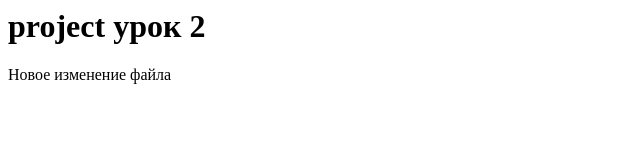
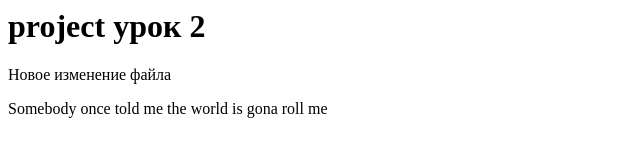
Before and after one commit to KiraRub/test, a plain HTML site: page index.html in a window 1280 px wide. Shown: the whole page, without its empty margins (0-640 px from the left). Drawn offline with Linux system fonts and the light colour scheme.

Commit message:
second commit

```diff
--- a/index.html
+++ b/index.html
@@ -6,4 +6,5 @@
 
 <h1>project урок 2</h1>
 <p>Новое изменение файла</p>
+<p> Somebody once told me the world is gona roll me</p>
 </body>
```
Also changed, not shown: 1 other file.
